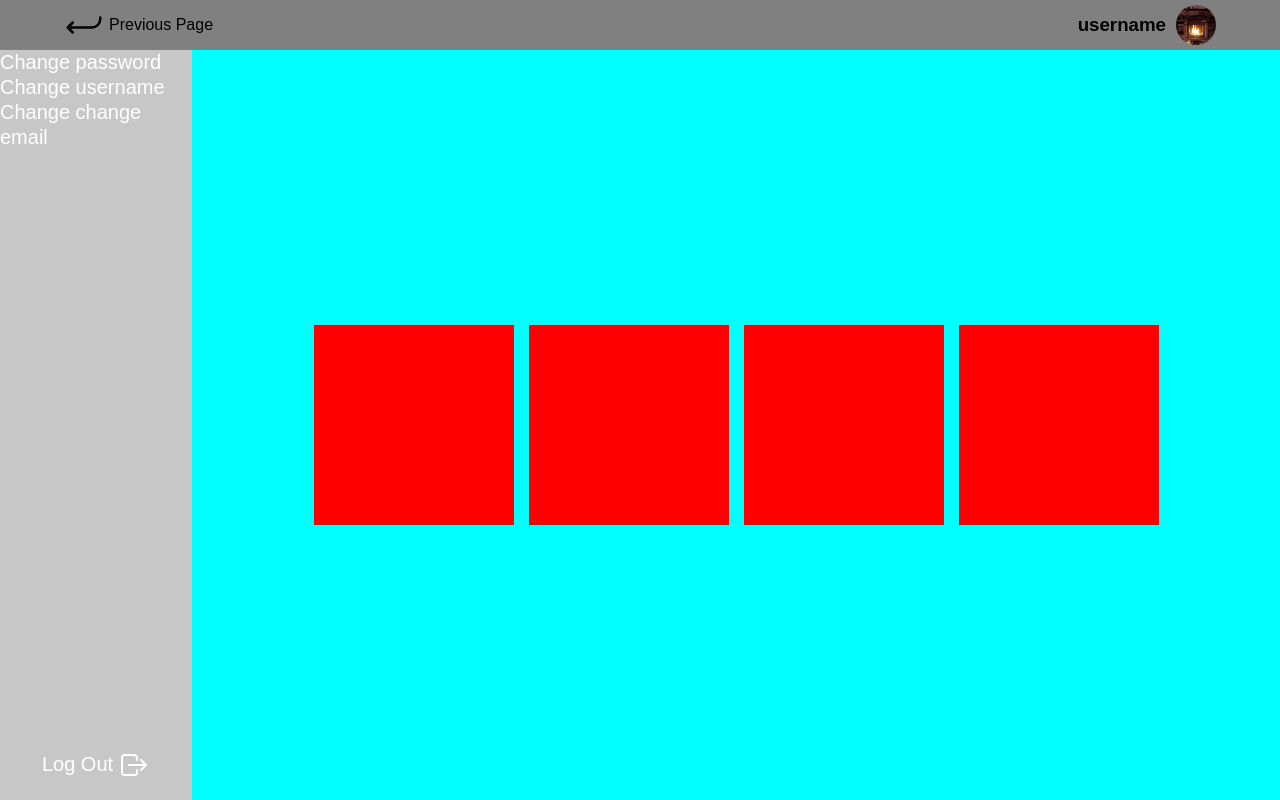
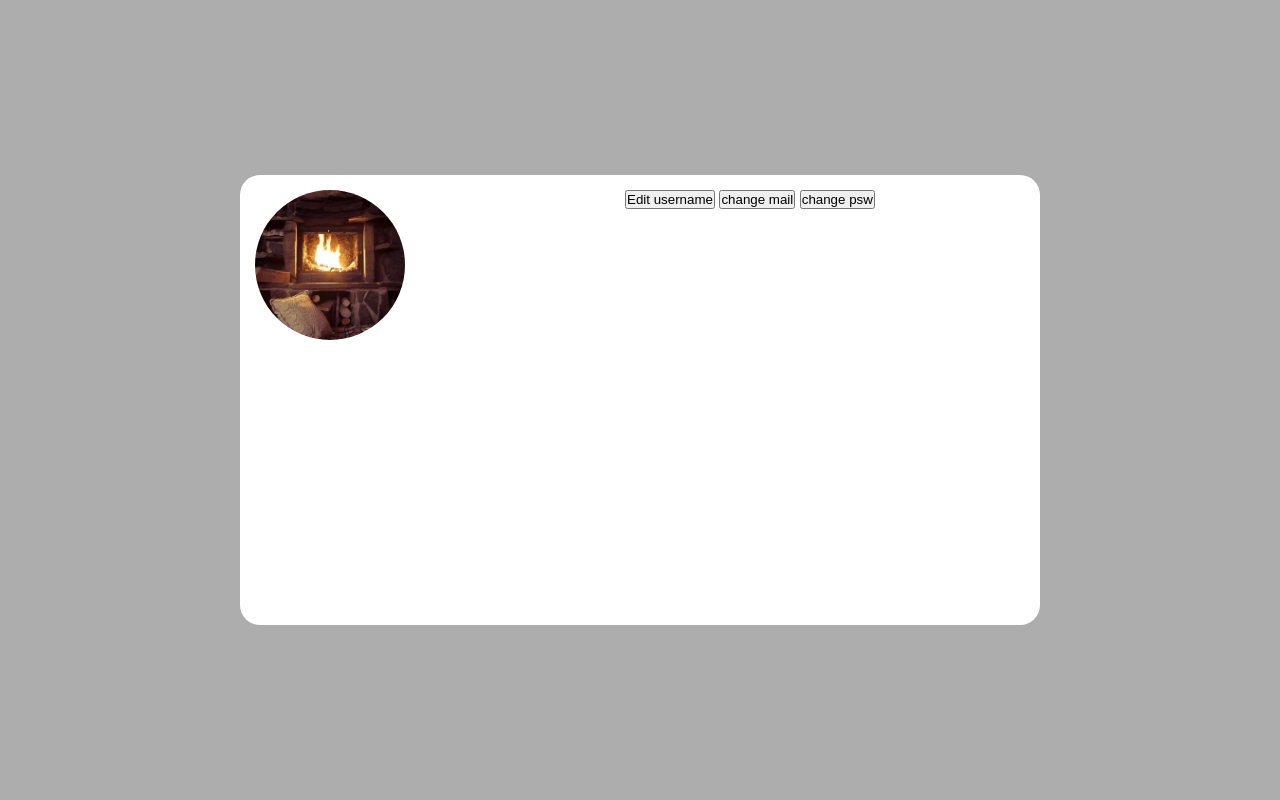
Before and after one commit to Makhnov/FUZZYTALES, a PHP site: page /userAccount.html in a window 1280 px wide. Run offline with PHP 8.4, Linux system fonts and the light colour scheme.

Commit message:
user acc modals

```diff
--- a/css/tornike.css
+++ b/css/tornike.css
@@ -354,109 +354,6 @@ form input:focus-within {
     pointer-events: none;
 }
 
-/*
- ██    ██ ███████ ███████ ██████       █████   ██████  ██████
-██    ██ ██      ██      ██   ██     ██   ██ ██      ██
-██    ██ ███████ █████   ██████      ███████ ██      ██
-██    ██      ██ ██      ██   ██     ██   ██ ██      ██
- ██████  ███████ ███████ ██   ██     ██   ██  ██████  ██████
-*/
-
-.accHeader {
-    display: flex;
-    justify-content: space-between;
-    align-items: center;
-    width: 100%;
-    height: 50px;
-    background-color: grey;
-    padding-inline: 5%;
-
-}
-.accHeader .previousPage {
-    display: flex;
-    align-items: center;
-    width: 200px;
-}
-.accHeader .previousPage:hover {
-    color: #F55050;
-}
-.accHeader .previousPage button {
-    all: unset;
-    display: flex;
-    align-items: center;
-    gap: 5px;
-    cursor: pointer;
-}
-.accHeader .previousPage button ion-icon {
-    font-size: 40px;
-}
-
-.accHeader .userAcc {
-    display: flex;
-    align-items: center;
-    gap: 10px;
-}
-.accHeader .userAcc .accImg{
-    width: 40px;
-    height: 40px;
-    border-radius: 50%;
-    overflow: hidden;
-}
-
-.accMain {
-    display: flex;
-    height: calc(100vh - 50px);
-    width: 100%;
-    background-color: red;
-}
-.accMain * a {
-    text-decoration: none;
-}
-.accMain * a:hover {
-    color: #F55050;
-}
-.accMain .sideNav {
-    display: flex;
-    flex-direction: column;
-    align-items: center;
-    justify-content: space-between;
-    width: 15vw;
-    height: 100%;
-    background-color: rgb(199, 199, 199);
-}
-.accMain .sideNav ul{
-    list-style: none;
-}
-.accMain .sideNav ul li{
-    font-size: 1.25rem;
-    line-height: 25px;
-}
-.accMain .sideNav a.logOut {
-    display: flex;
-    align-items: center;
-    gap: 5px;
-    font-size: 1.25rem;
-    margin-bottom: 10%;
-}
-.accMain .sideNav a.logOut ion-icon {
-    font-size: 2rem;
-}
-.accMain .page {
-    display: flex;
-    align-items: center;
-    justify-content: center;
-    gap: 15px;
-    width: 85vw;
-    height: 100%;
-    background-color: aqua;
-    margin-inline: auto;
-}
-
-.accMain .page .box {
-    width: 200px;
-    height: 200px;
-    background-color: red;
-}
 
 /*
  █████   ██████  ██████
@@ -582,3 +479,137 @@ input:-webkit-autofill:active {
     transition: background-color 5000s ease-in-out 0s !important;
     -webkit-text-fill-color: #fff !important;
 }
+
+
+/*
+ ██    ██ ███████ ███████ ██████       █████   ██████  ██████
+██    ██ ██      ██      ██   ██     ██   ██ ██      ██
+██    ██ ███████ █████   ██████      ███████ ██      ██
+██    ██      ██ ██      ██   ██     ██   ██ ██      ██
+ ██████  ███████ ███████ ██   ██     ██   ██  ██████  ██████
+*/
+.profileWrapper {
+    width: 100vw;
+    height: 100vh;
+    display: flex;
+    justify-content: center;
+    align-items: center;
+    background-color: rgb(173, 173, 173);
+}
+.profileContainer {
+    display: flex;
+    justify-content: space-between;
+    width: 800px;
+    height: 450px;
+    background-color: rgb(255, 255, 255);
+    padding: 15px;
+    border-radius: 20px;
+}
+.profileImg {
+    display: flex;
+    justify-content: center;
+    align-items: center;
+    position: relative;
+    width: 150px;
+    height: 150px;
+    background-color: rgb(255, 255, 255);
+    border-radius: 50%;
+    overflow: hidden;
+}
+.profileImg img {
+    position: absolute;
+    z-index: 5;
+}
+.editImage {
+    position: absolute;
+    display: flex;
+    flex-direction: column;
+    justify-content: center;
+    align-items: center;
+    width: 500px;
+    height: 500px;
+    z-index: 10;
+    color: white;
+    font-size: 2rem;
+    transition: 100ms linear;
+}
+.editImage ion-icon{
+    font-size: 5rem;
+}
+.editImage ion-icon,
+.editImage p {
+    transform: scale(0);
+    transition: 50ms linear;
+}
+
+.editImage:hover {
+    backdrop-filter: blur(1px);
+    transition: 100ms linear;
+    cursor: pointer;
+}
+
+.editImage:hover > ion-icon,
+.editImage:hover > p {
+    transform: scale(1);
+}
+.userInfo {
+    height: 100%;
+    width: 400px;
+}
+
+
+
+/*
+███    ███  ██████  ██████   █████  ██
+████  ████ ██    ██ ██   ██ ██   ██ ██
+██ ████ ██ ██    ██ ██   ██ ███████ ██
+██  ██  ██ ██    ██ ██   ██ ██   ██ ██
+██      ██  ██████  ██████  ██   ██ ███████
+ */
+
+.modal.account {
+    position: fixed;
+    left: 50%;
+    top: 50%;
+    transform:   scale(0);
+    transition: 100ms linear;
+    z-index: 1000;
+    background-color: rgb(224, 224, 224);
+    width: 500px;
+    height: 300px;
+    color: white;
+    font-size: 48px;
+}
+.modal.account.active{
+    transform: translate(-50%,-50%) scale(1);
+}
+
+.modal-header .close-button {
+    position: absolute;
+    right: 0;
+    top: 0;
+    cursor: pointer;
+    border: none;
+    outline:none;
+    background: none;
+    font-weight: bold;
+    font-size: 64px;
+    color: white;
+}
+#overlay {
+    z-index: 999;
+    position: fixed;
+    opacity: 0;
+    transition: 200ms ease-in-out;
+    top: 0;
+    left: 0;
+    right: 0;
+    bottom: 0;
+    background: rgba(0, 0, 0, 0.9);
+    backdrop-filter: blur(2px);
+    pointer-events: none;
+}
+#overlay.active {
+    opacity: 1;
+    pointer-events: all;
+}
--- a/userAccount.html
+++ b/userAccount.html
@@ -8,42 +8,79 @@
     <title>Document</title>
 </head>
 <body>
-    <div class="accHeader">
-        <div class="previousPage">
-            <button onclick="history.back()">
-                <ion-icon name="return-down-back-outline"></ion-icon>
-                Previous Page
+<div class="profileWrapper">
+    <div class="profileContainer">
+        <div class="profileImg">
+            <img src="divers/img/imgL.jpg" alt="">
+            <div class="editImage" data-modal-target="#change-picture">
+                <p>Edit Image</p>
+            </div>
+        </div>
+        <div class="userInfo" >
+            <button  data-modal-target="#edit-username">Edit username</button>
+            <button  data-modal-target="#change-mail">change mail</button>
+            <button  data-modal-target="#change-psw">change psw</button>
+        </div>
+    </div>
+</div>
+
+<!-- change profile picture modal -->
+    <div class="modal account" id="change-picture">
+        <div class="modal-header">
+            <div class="title">change picture</div>
+            <span data-close-button class="close-button">
+                <ion-icon name="close-outline"></ion-icon>
+            </span>
+        </div>
+        <div class="modal-body">
+
+        </div>
+    </div>
+<!-- edit username modal -->
+    <div class="modal account" id="edit-username">
+        <div class="modal-header">
+            <div class="title">Edit name</div>
+            <span data-close-button class="close-button">
+                <ion-icon name="close-outline"></ion-icon>
+            </span>
+        </div>
+        <div class="modal-body">
+
+        </div>
+    </div>
+    <!-- change mail modal -->
+    <div class="modal account" id="change-mail">
+        <div class="modal-header">
+            <div class="title">change mail</div>
+            <button data-close-button class="close-button">
+                <ion-icon name="close-outline"></ion-icon>
             </button>
         </div>
-        <div class="userAcc">
-            <h3>username</h3>
-            <div class="accImg">
-                <img src="divers/img/imgL.jpg" alt="">
-            </div>
+        <div class="modal-body">
+
         </div>
     </div>
-    <div class="accMain">
-        <div class="sideNav">
-            <ul>
-                <li><a href="">Change password</a></li>
-                <li><a href="">Change username</a></li>
-                <li><a href="">Change change email</a></li>
-            </ul>
-            <a href="" class="logOut">
-                Log Out
-                <ion-icon name="log-out-outline"></ion-icon>
-            </a>
+        <!-- tchange password modal -->
+    <div class="modal account" id="change-psw">
+        <div class="modal-header">
+            <div class="title">change psw</div>
+            <button data-close-button class="close-button">
+                <ion-icon name="close-outline"></ion-icon>
+            </button>
         </div>
-        <div class="page">
-            <div class="box"></div>
-            <div class="box"></div>
-            <div class="box"></div>
-            <div class="box"></div>
+        <div class="modal-body">
+
         </div>
     </div>
-
+    <!-- modal overlay -->
+    <div id="overlay"></div>
     <script type="module" src="https://unpkg.com/ionicons@5.5.2/dist/ionicons/ionicons.esm.js"></script>
     <script nomodule src="https://unpkg.com/ionicons@5.5.2/dist/ionicons/ionicons.js"></script>
     <script src="js/tornike.js"></script>
 </body>
 </html>
+
+
+
+<!-- data-modal-target="#signup-modal"
+data-modal-target="#login-modal" -->
```
Also changed, not shown: js/tornike.js (+48 -0 lines).
